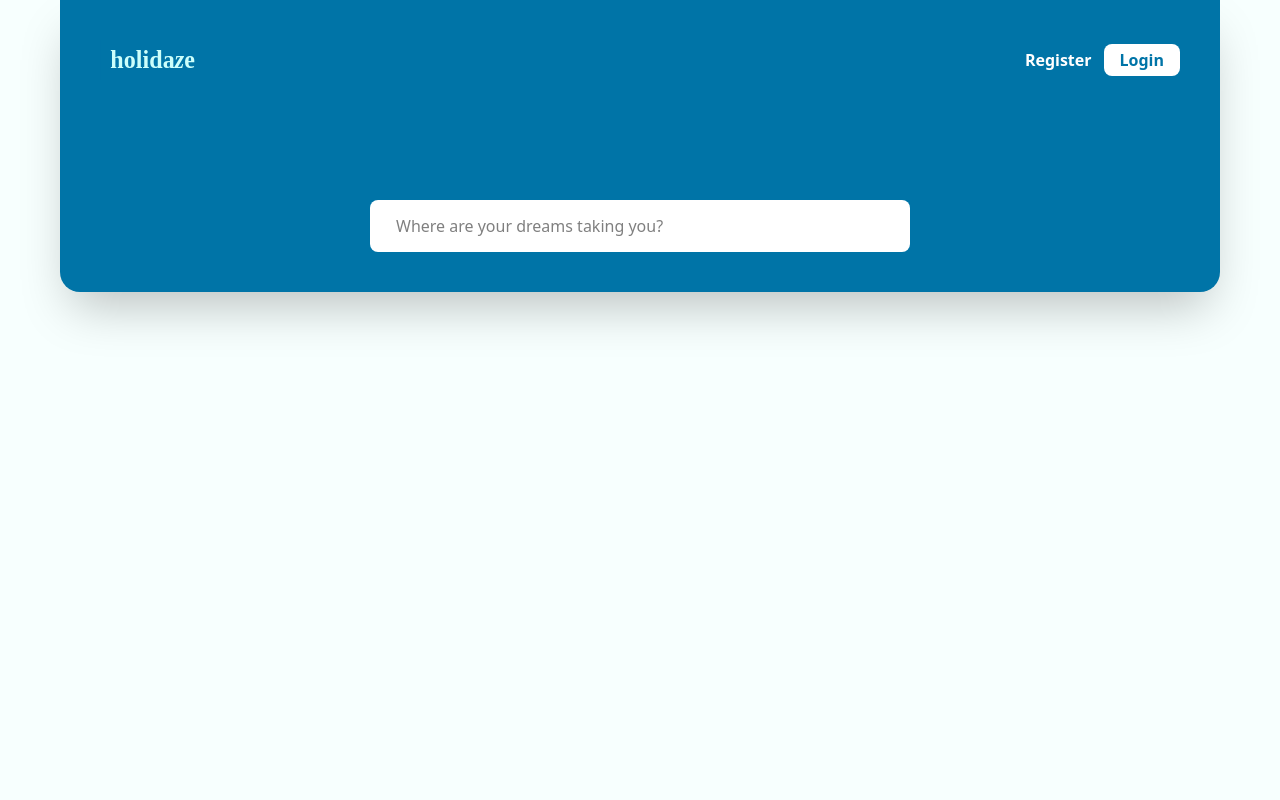
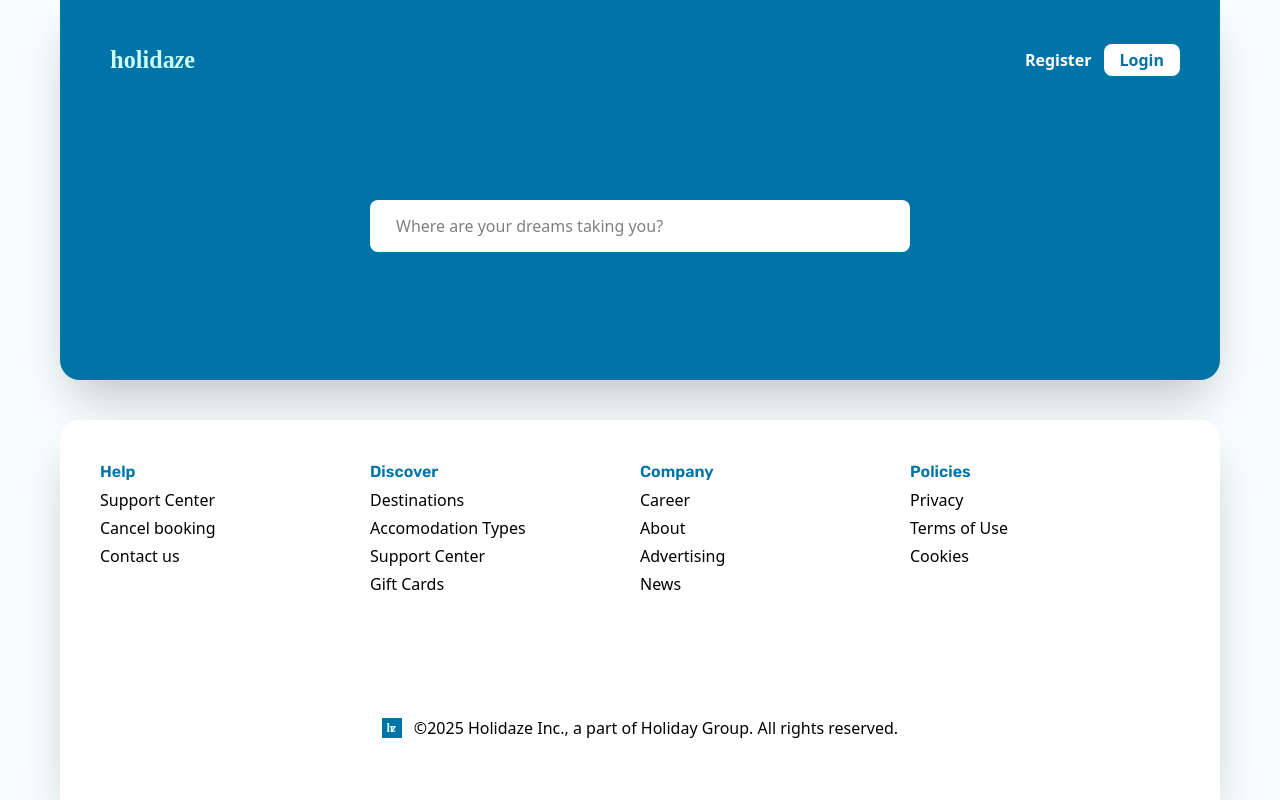
Before and after one commit to vicwinsj/Project-Exam-2, a React (Vite) app: page / in a window 1280 px wide. Built offline with nearby package versions, Linux system fonts and the light colour scheme.

Commit message:
Added footer

```diff
--- /dev/null
+++ b/src/components/Footer.tsx
@@ -0,0 +1,5 @@
+import logo from "../assets/holidaze_small.svg";
+
+const Footer = () => { return (<footer className='flex flex-col gap-30 mx-5 p-10 bg-white shadow-2xl drop-shadow-ocean-700 h-full rounded-t-[20px]'><div className="flex justify-between"><ul className="flex flex-col gap-1 flex-[1]"><h3>Help</h3><li className="text-[16px]">Support Center</li><li>Cancel booking</li><li>Contact us</li></ul><ul className="flex flex-col gap-1 flex-[1]"><h3>Discover</h3><li>Destinations</li><li>Accomodation Types</li><li>Support Center</li><li>Gift Cards</li></ul><ul className="flex flex-col gap-1 flex-[1]"><h3>Company</h3><li>Career</li><li>About</li><li>Advertising</li><li>News</li></ul><ul className="flex flex-col gap-1 flex-[1]"><h3>Policies</h3><li>Privacy</li><li>Terms of Use</li><li>Cookies</li></ul></div><div className="flex justify-center items-center gap-3"><div><img className="w-5 h-full" src={logo} /></div><p>©2025 Holidaze Inc., a part of Holiday Group. All rights reserved.</p></div></footer>);};
+
+export default Footer;
--- a/src/components/Layout.tsx
+++ b/src/components/Layout.tsx
@@ -1,13 +1,13 @@
 import React from "react";
 import Header from "./Header";
-// import Footer from "../Footer/Footer";
+import Footer from "./Footer";
 
 const Layout = ({ children }) => {
     return (
-      <div className="w-full h-full">
+      <div className="w-full min-h-screen flex flex-col gap-5">
         <Header />
-        <main>{children}</main>
-        {/* <Footer /> */}
+        <main className="flex-1">{children}</main>
+        <Footer />
       </div>
     );
   };
--- a/src/index.css
+++ b/src/index.css
@@ -18,7 +18,7 @@
   h1,
   h2,
   h3 {
-    @apply font-rubik font-semibold text-white;
+    @apply font-rubik font-semibold text-ocean-700;
   }
 
   a {
```
